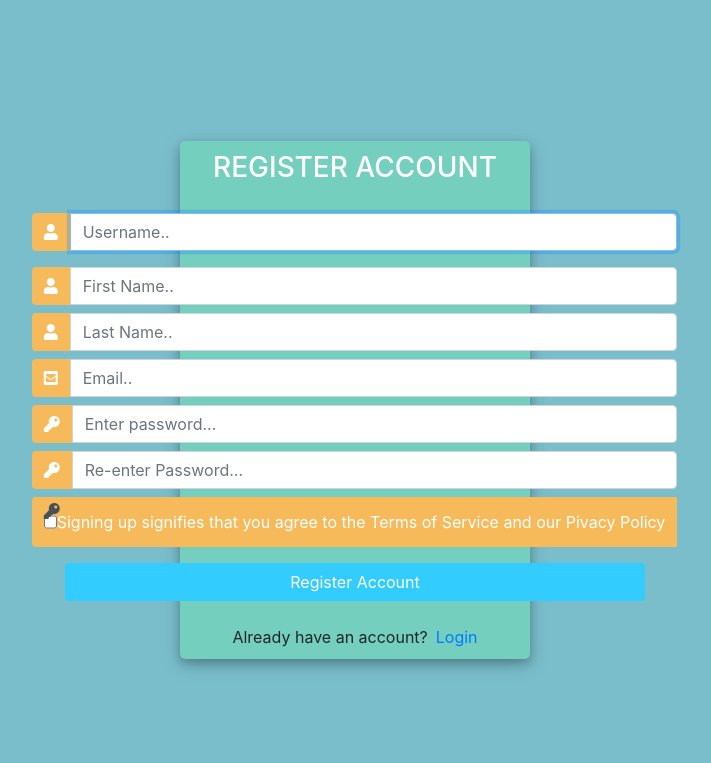
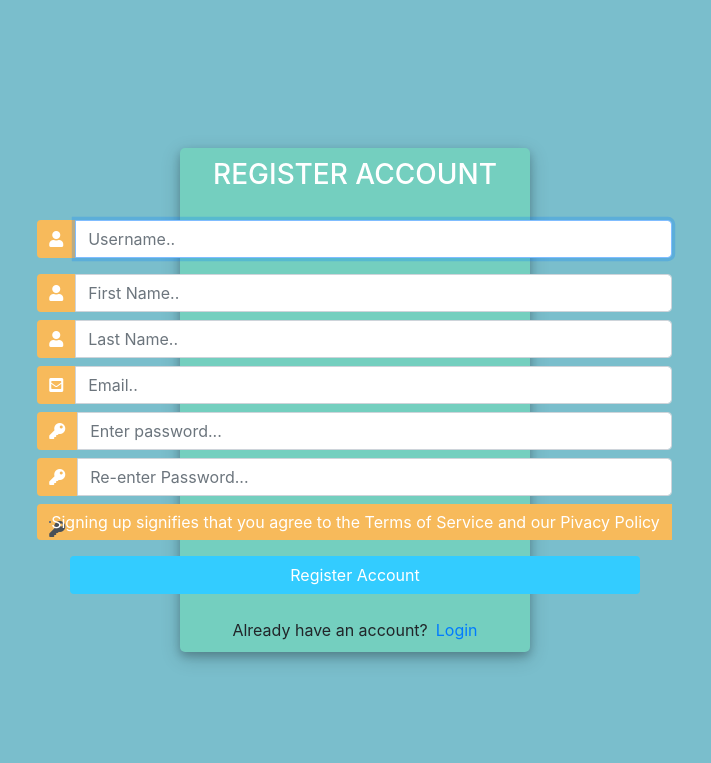
Before and after one commit to Hupperich-Manuel/Smart_Tourism, a Django app: page /home/register in a window 1280 px wide. Shown: the part 86-849 px from the top of the page, without its empty margins (285-996 px from the left). Run offline with Django 4.2, Linux system fonts and the light colour scheme; some libraries are stand-ins or nearby versions.

```diff
--- a/home/templates/registration/register.html
+++ b/home/templates/registration/register.html
@@ -127,12 +127,13 @@
 
 						<div class="input-group mb-2">
 							<div class="input-group-append">
-								<span class="input-group-text"><input type = "checkbox" class="fas fa-key"> Signing up signifies that you agree to the Terms of Service and our Pivacy Policy</span>
+								<span class="input-group-text"><input type = "checkbox" class="fas fa-key" style="width:2px; height:2px;">Signing up signifies that you agree to the Terms of Service and our Pivacy Policy</span>
 							</div>
 						</div>
 
 				   		<div class="d-flex justify-content-center mt-3 login_container">
-				 			<input class="btn login_btn" type="submit" value="Register Account">
+				 			<input class="btn login_btn" type="submit" value="Register Account" oninvalid="this.setCustomValidity('Please Enter valid email')"
+							 oninput="setCustomValidity('')">
 				   		</div>
 					</form>
 				</div>
```
